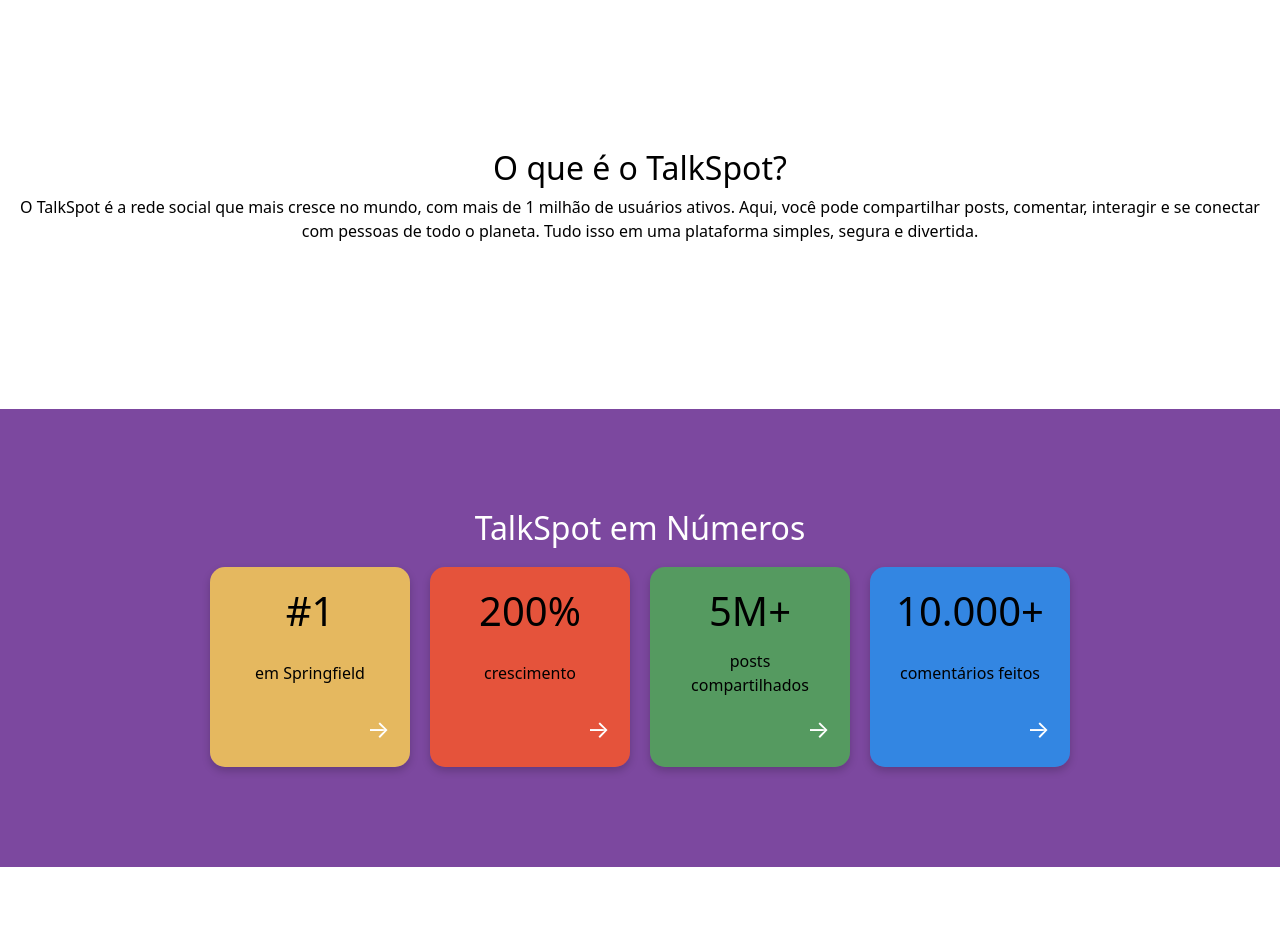
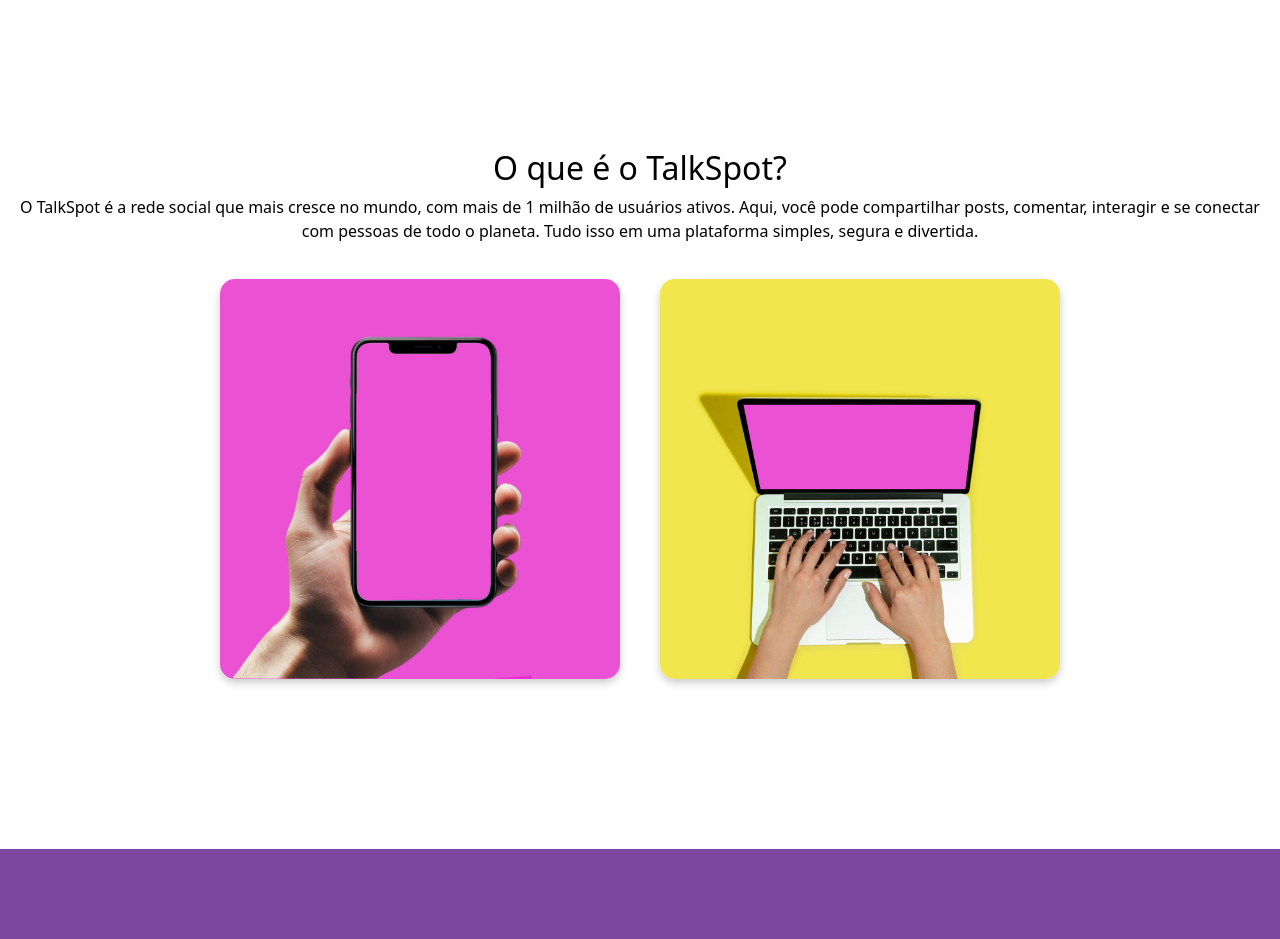
Before and after one commit to devtraldi/talkspot, a Django app: page / in a window 1280 px wide. Shown: the part 655-1594 px from the top of the page. Run offline with Django 5.2, Linux system fonts and the light colour scheme.

Commit message:
imagens sobre e icone home app

```diff
--- a/TalkSpot/app/templates/app/base.html
+++ b/TalkSpot/app/templates/app/base.html
@@ -48,7 +48,7 @@
                 <a href="{% url 'app_index' %}" class="d-block p-3 link-dark text-decoration-none" title=""
                    data-bs-toggle="tooltip" data-bs-placement="right" data-bs-original-title="Icon-only">
                     <img src="{% static 'app/images/logo_icone.png' %}" alt="Logo Talk Spot" class="img-fluid"
-                         style="width: 2.5rem; height: 2.5rem;">
+                         style="width: 3.5rem; height: 3.5rem;">
                 </a>
 
                 <!-- Navbar Itens  -->
--- a/TalkSpot/website/templates/website/index.html
+++ b/TalkSpot/website/templates/website/index.html
@@ -125,7 +125,8 @@
                 <li class="nav-item"><a class="nav-link" href="#quoteSection">CITAÇÕES</a></li>
             </ul>
             <ul class="navbar-nav ms-auto">
-                <li class="nav-item"><a class="nav-link" href="app/cadastro"><i class="bi bi-person"></i> Inscrever-se</a>
+                <li class="nav-item"><a class="nav-link" href="app/cadastro"><i class="bi bi-person"></i>
+                    Inscrever-se</a>
                 </li>
                 <li class="nav-item"><a class="nav-link" href="app/login"><i class="bi bi-box-arrow-in-right"></i>
                     Entrar</a></li>
@@ -256,6 +257,27 @@
     <p>O TalkSpot é a rede social que mais cresce no mundo, com mais de 1 milhão de usuários ativos. Aqui, você pode
         compartilhar posts, comentar, interagir e se conectar com pessoas de todo o planeta. Tudo isso em uma plataforma
         simples, segura e divertida.</p>
+
+    <div class="container d-flex justify-content-center">
+        <div class="row align-items-center">
+            <!-- Card 1 -->
+            <div class="stats-card col-md-6" style="margin: 20px;
+    width: 400px; height: 400px; border-radius: 15px; padding-left: 0px; padding-top: 0px; padding-right: 0px; padding-bottom: 0px; ">
+                <div class="text-center">
+                    <img src="static/website/images/telemovel.jpg" alt="telemovel.jpg" class="img-fluid"
+                         style="border-radius: 15px;">
+                </div>
+            </div>
+            <!-- Card 2 -->
+             <div class="stats-card col-md-6" style="margin: 20px;
+    width: 400px; height: 400px; border-radius: 15px; padding-left: 0px; padding-top: 0px; padding-right: 0px; padding-bottom: 0px; ">
+                <div class="text-center">
+                    <img src="static/website/images/desktop.jpg" alt="telemovel.jpg" class="img-fluid"
+                         style="border-radius: 15px;">
+                </div>
+            </div>
+        </div>
+    </div>
 </section>
 
 <!-- Seção Estatísticas -->
@@ -307,10 +329,14 @@
         <div id="testimonialCarousel" class="carousel slide" data-bs-ride="carousel">
             <!-- Indicadores -->
             <div class="carousel-indicators">
-                <button type="button" data-bs-target="#testimonialCarousel" data-bs-slide-to="0" class="active" aria-current="true" aria-label="Slide 1"></button>
-                <button type="button" data-bs-target="#testimonialCarousel" data-bs-slide-to="1" aria-label="Slide 2"></button>
-                <button type="button" data-bs-target="#testimonialCarousel" data-bs-slide-to="2" aria-label="Slide 3"></button>
-                <button type="button" data-bs-target="#testimonialCarousel" data-bs-slide-to="3" aria-label="Slide 4"></button>
+                <button type="button" data-bs-target="#testimonialCarousel" data-bs-slide-to="0" class="active"
+                        aria-current="true" aria-label="Slide 1"></button>
+                <button type="button" data-bs-target="#testimonialCarousel" data-bs-slide-to="1"
+                        aria-label="Slide 2"></button>
+                <button type="button" data-bs-target="#testimonialCarousel" data-bs-slide-to="2"
+                        aria-label="Slide 3"></button>
+                <button type="button" data-bs-target="#testimonialCarousel" data-bs-slide-to="3"
+                        aria-label="Slide 4"></button>
             </div>
 
             <!-- Slides -->
@@ -318,8 +344,11 @@
                 <!-- Depoimento 1 - Ned Flanders -->
                 <div class="carousel-item active">
                     <div class="testimonial-card text-center">
-                        <img src="{% static 'website/images/ned_flanders.png' %}" alt="Ned Flanders" class="testimonial-img rounded-circle">
-                        <p class="testimonial-text">"O TalkSpot é uma bênção! Finalmente um lugar onde posso compartilhar minhas ideias e me conectar com meus vizinhos de Springfield. Okily dokily!"</p>
+                        <img src="{% static 'website/images/ned_flanders.png' %}" alt="Ned Flanders"
+                             class="testimonial-img rounded-circle">
+                        <p class="testimonial-text">"O TalkSpot é uma bênção! Finalmente um lugar onde posso
+                            compartilhar minhas ideias e me conectar com meus vizinhos de Springfield. Okily
+                            dokily!"</p>
                         <p class="testimonial-author">– Ned Flanders</p>
                     </div>
                 </div>
@@ -327,8 +356,10 @@
                 <!-- Depoimento 2 - Diretor Skinner -->
                 <div class="carousel-item">
                     <div class="testimonial-card text-center">
-                        <img src="{% static 'website/images/skinner.png' %}" alt="Diretor Skinner" class="testimonial-img rounded-circle">
-                        <p class="testimonial-text">"O TalkSpot é uma ferramenta incrível para educadores e alunos. Agora posso me comunicar melhor com a comunidade escolar. Excelente!"</p>
+                        <img src="{% static 'website/images/skinner.png' %}" alt="Diretor Skinner"
+                             class="testimonial-img rounded-circle">
+                        <p class="testimonial-text">"O TalkSpot é uma ferramenta incrível para educadores e alunos.
+                            Agora posso me comunicar melhor com a comunidade escolar. Excelente!"</p>
                         <p class="testimonial-author">– Diretor Skinner</p>
                     </div>
                 </div>
@@ -336,8 +367,10 @@
                 <!-- Depoimento 3 - Marge Simpson -->
                 <div class="carousel-item">
                     <div class="testimonial-card text-center">
-                        <img src="{% static 'website/images/marge.png' %}" alt="Marge Simpson" class="testimonial-img rounded-circle">
-                        <p class="testimonial-text">"Adoro o TalkSpot! É tão fácil compartilhar receitas e dicas de jardinagem com minhas amigas. Recomendo a todas as mães de Springfield!"</p>
+                        <img src="{% static 'website/images/marge.png' %}" alt="Marge Simpson"
+                             class="testimonial-img rounded-circle">
+                        <p class="testimonial-text">"Adoro o TalkSpot! É tão fácil compartilhar receitas e dicas de
+                            jardinagem com minhas amigas. Recomendo a todas as mães de Springfield!"</p>
                         <p class="testimonial-author">– Marge Simpson</p>
                     </div>
                 </div>
@@ -345,19 +378,23 @@
                 <!-- Depoimento 4 - Krusty, o Palhaço -->
                 <div class="carousel-item">
                     <div class="testimonial-card text-center">
-                        <img src="{% static 'website/images/krusty.png' %}" alt="Krusty, o Palhaço" class="testimonial-img rounded-circle">
-                        <p class="testimonial-text">"O TalkSpot é o máximo! Agora posso promover meus shows e interagir com meus fãs. É quase tão bom quanto dinheiro fácil!"</p>
+                        <img src="{% static 'website/images/krusty.png' %}" alt="Krusty, o Palhaço"
+                             class="testimonial-img rounded-circle">
+                        <p class="testimonial-text">"O TalkSpot é o máximo! Agora posso promover meus shows e interagir
+                            com meus fãs. É quase tão bom quanto dinheiro fácil!"</p>
                         <p class="testimonial-author">– Krusty, o Palhaço</p>
                     </div>
                 </div>
             </div>
 
             <!-- Controles (setas) -->
-            <button class="carousel-control-prev" type="button" data-bs-target="#testimonialCarousel" data-bs-slide="prev" style="display: block;">
+            <button class="carousel-control-prev" type="button" data-bs-target="#testimonialCarousel"
+                    data-bs-slide="prev" style="display: block;">
                 <span class="carousel-control-prev-icon" aria-hidden="true"></span>
                 <span class="visually-hidden">Anterior</span>
             </button>
-            <button class="carousel-control-next" type="button" data-bs-target="#testimonialCarousel" data-bs-slide="next" style="display: block;">
+            <button class="carousel-control-next" type="button" data-bs-target="#testimonialCarousel"
+                    data-bs-slide="next" style="display: block;">
                 <span class="carousel-control-next-icon" aria-hidden="true"></span>
                 <span class="visually-hidden">Próximo</span>
             </button>
@@ -409,7 +446,8 @@
     <div class="container">
         <div class="content text-center">
             <p>
-                Criado com <i class="bi bi-heart-fill"></i> + <i class="bi bi-cup-hot-fill"></i> por <strong>Maya, Rute e Rafael</strong>.
+                Criado com <i class="bi bi-heart-fill"></i> + <i class="bi bi-cup-hot-fill"></i> por <strong>Maya, Rute
+                e Rafael</strong>.
             </p>
         </div>
     </div>
@@ -420,7 +458,6 @@
     <a href="{% url 'bart_game' %}">Jogar Bart Game</a>
 
 
-
 </footer>
 </body>
 
```
